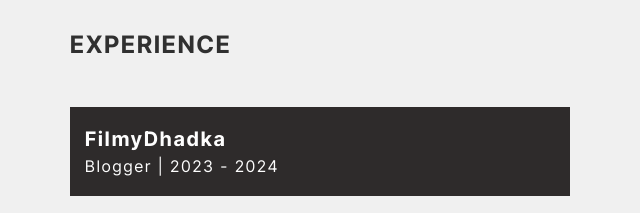
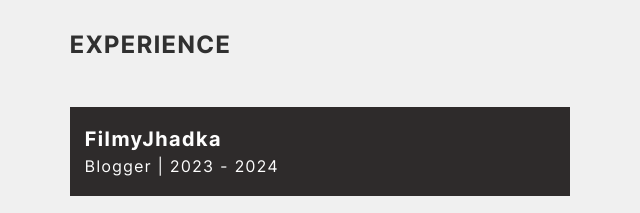
Before and after one commit to PrshntP/portfolio, a plain HTML site: page index.html in a window 1280 px wide. Shown: the part 780-993 px from the top of the page, 50-690 px from the left. Drawn offline with Linux system fonts and the light colour scheme; a script that the page names is missing.

Commit message:
Update index.html

```diff
--- a/index.html
+++ b/index.html
@@ -78,7 +78,7 @@
                 <h2 class="contents-title">EXPERIENCE</h2>
                 <section class="experience-items">
                     <div id="exp-1" class="active" onclick="showExp('exp-1-content')">
-                        <h3>FilmyDhadka</h3>
+                        <h3>FilmyJhadka</h3>
                         <p>Blogger | 2023 - 2024</p>
                     </div>
                     <div id="exp-2" onclick="showExp('exp-2-content')">
```
